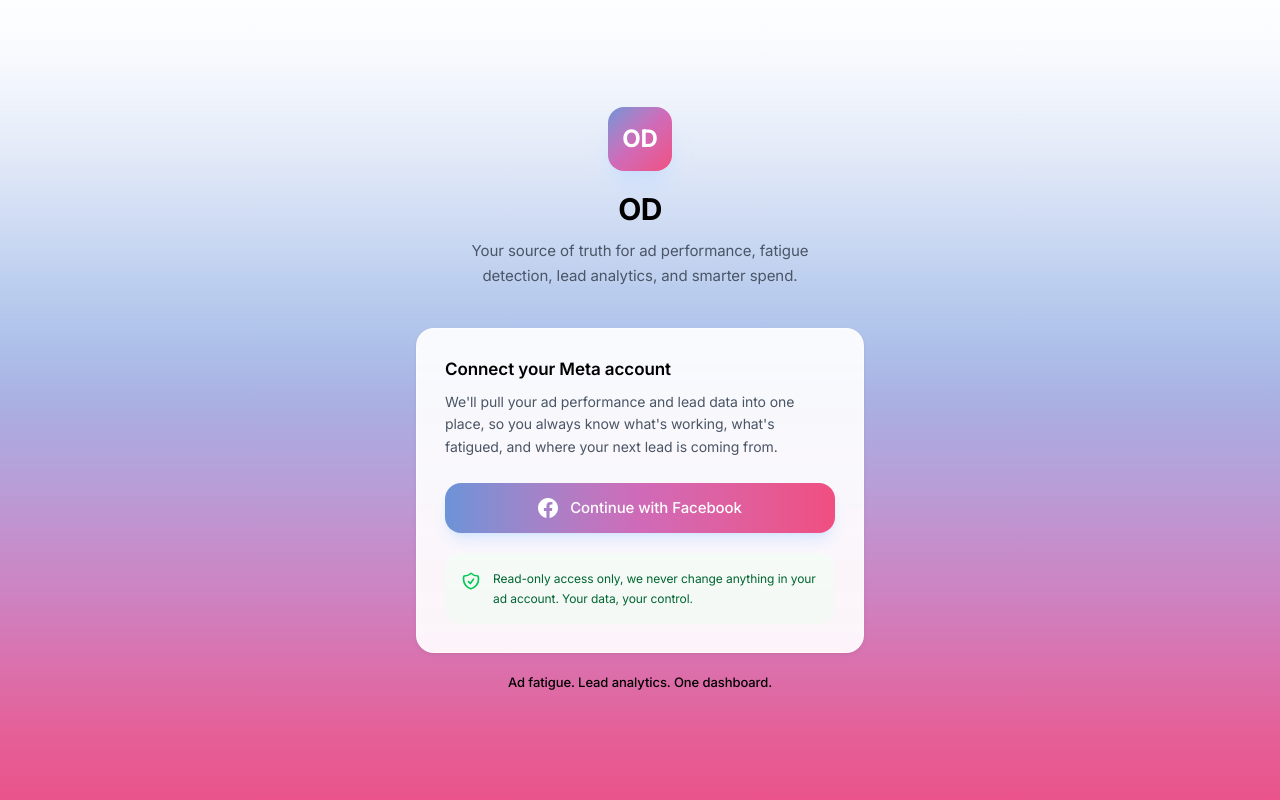
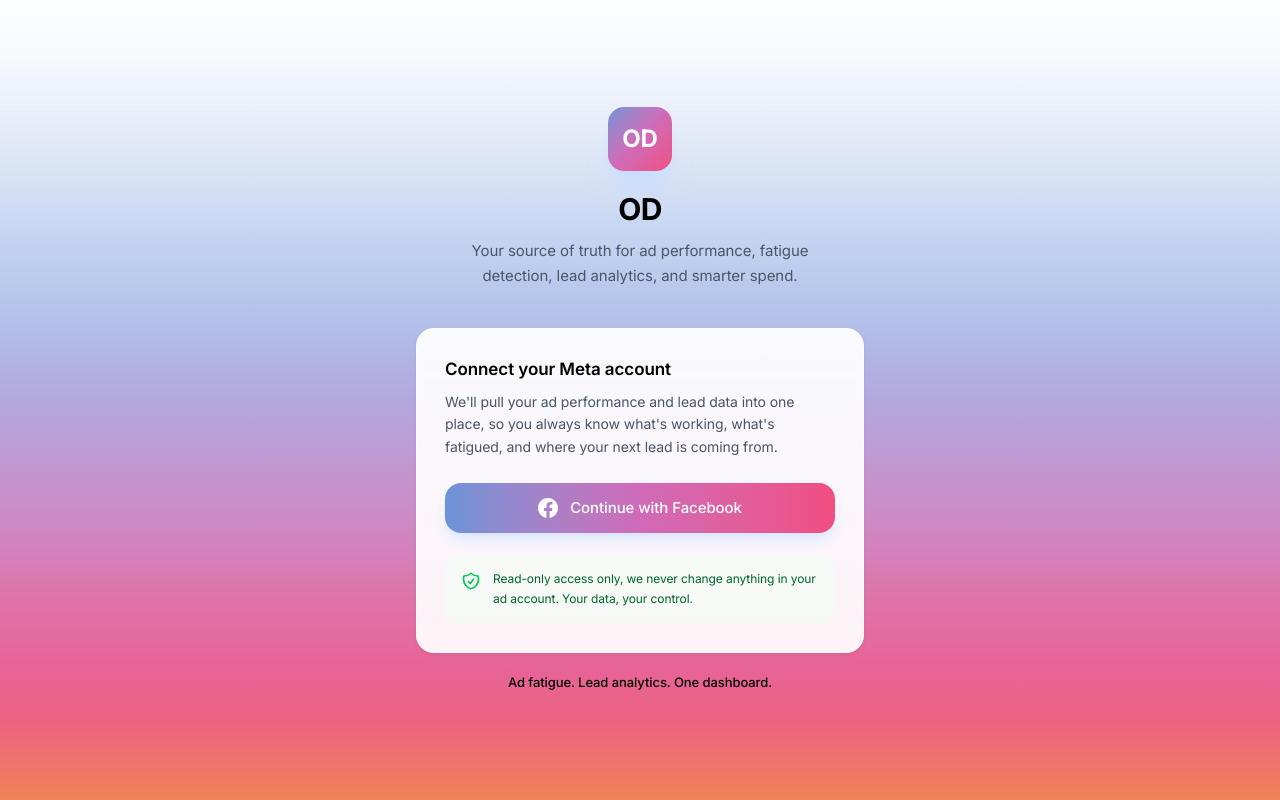
Before and after one commit to orlyd-creator/ad-fatigue-monitor, a Next.js app: page /login in a window 1280 px wide. Built offline with nearby package versions, Linux system fonts and the light colour scheme; no server answers.

Commit message:
Canvas: extend gradient into orange at the bottom (matches Orly's reference)
Bottom 16% of the gradient now transitions from coral/pink through
#F5556A -> #F67056 -> #F58A3E so the canvas terminates on orange when
scrolled all the way down, matching the Figma reference Orly sent.

```diff
--- a/src/app/globals.css
+++ b/src/app/globals.css
@@ -96,19 +96,22 @@
 body {
   background: linear-gradient(180deg,
     #F7F8FC 0%,
-    #EEF3FB 6%,
-    #DDE5F5 12%,
-    #C5D1EE 20%,
-    #ABBFE8 28%,
-    #96B0E2 36%,
-    #8FA3DD 44%,
-    #9B91D5 52%,
-    #AE85CC 60%,
-    #C176BE 68%,
-    #D16AB0 76%,
-    #E05D9C 84%,
-    #EB5388 92%,
-    #F04E80 100%);
+    #EEF3FB 5%,
+    #DDE5F5 10%,
+    #C5D1EE 17%,
+    #ABBFE8 24%,
+    #96B0E2 31%,
+    #8FA3DD 38%,
+    #9B91D5 45%,
+    #AE85CC 52%,
+    #C176BE 59%,
+    #D16AB0 66%,
+    #E05D9C 72%,
+    #EB5388 78%,
+    #F04E80 84%,
+    #F5556A 90%,
+    #F67056 95%,
+    #F58A3E 100%);
   background-attachment: fixed;
   min-height: 100vh;
   color: var(--foreground);
```
